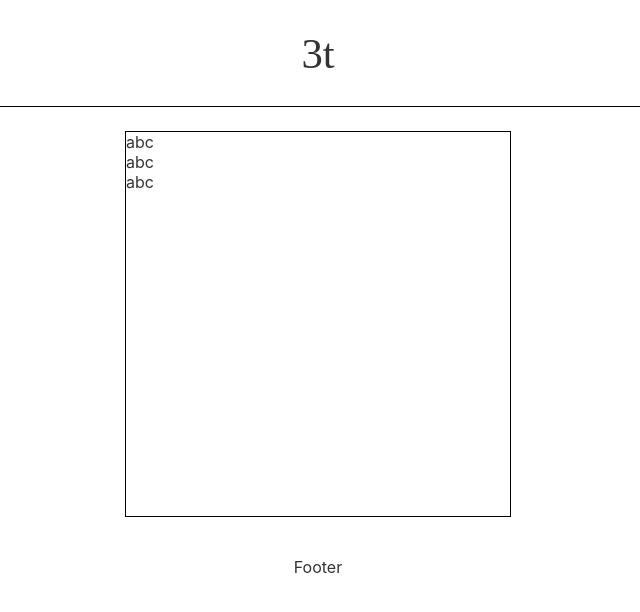
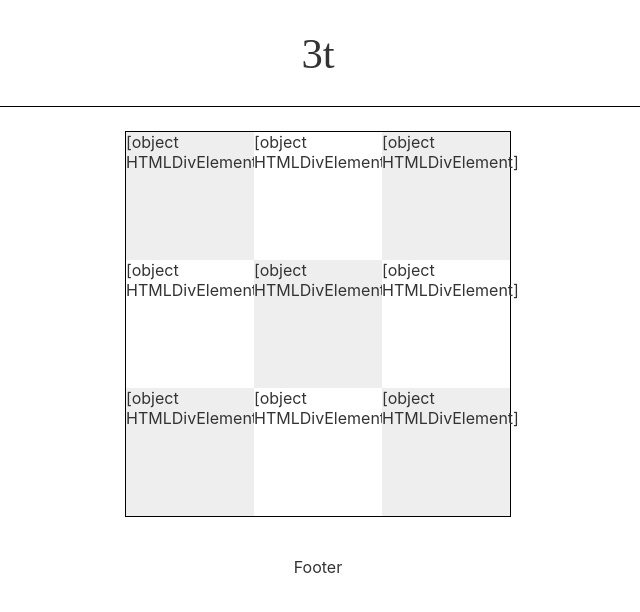
Before and after one commit to mibmo/3t, a Svelte app: page / in a window 1280 px wide. Shown: the top 612 px of the page, without its empty margins (322-962 px from the left). Built offline with nearby package versions, Linux system fonts and the light colour scheme; a web font is replaced by a local one.

Commit message:
Fix grid reactivity

```diff
--- a/src/Game.svelte
+++ b/src/Game.svelte
@@ -1,15 +1,49 @@
 <script>
+	import { onMount } from 'svelte';
 	import Cell from './Cell.svelte';
+
+	let gridSize = 3;
+
+	$: cells = [];
+
+	function addCell(el) {
+		cells = [...cells, el];
+	}
+
+	onMount(() => {
+		for (let x = 0; x < gridSize; x++) {
+			for (let y = 0; y < gridSize; y++) {
+				var cell = document.createElement('div');
+				cell.className += "cell";
+				cell.innerHTML = `${x}, ${y}`;
+				addCell(cell);
+			}
+		}
+	});
 </script>
 
-<div class="game-container">
-	<Cell/>
-	<Cell/>
-	<Cell/>
+<div id="grid">
+	{#each cells as cell}
+		<div class="cell">{cell}</div>
+	{/each}
 </div>
 
 <style>
-	.game-container {
-		border: 8px red;
+	#grid {
+		height: 100%;
+		width: 100%;
+		display: grid;
+		grid-template-columns: repeat(3, minmax(0, 1fr));
+	}
+
+	.cell {
+		height: 100%;
+		width: 100%;
+		display: flex;
+		background-color: #fff;
+	}
+
+	.cell:nth-child(odd) {
+		background-color: #eee;
 	}
 </style>
```
